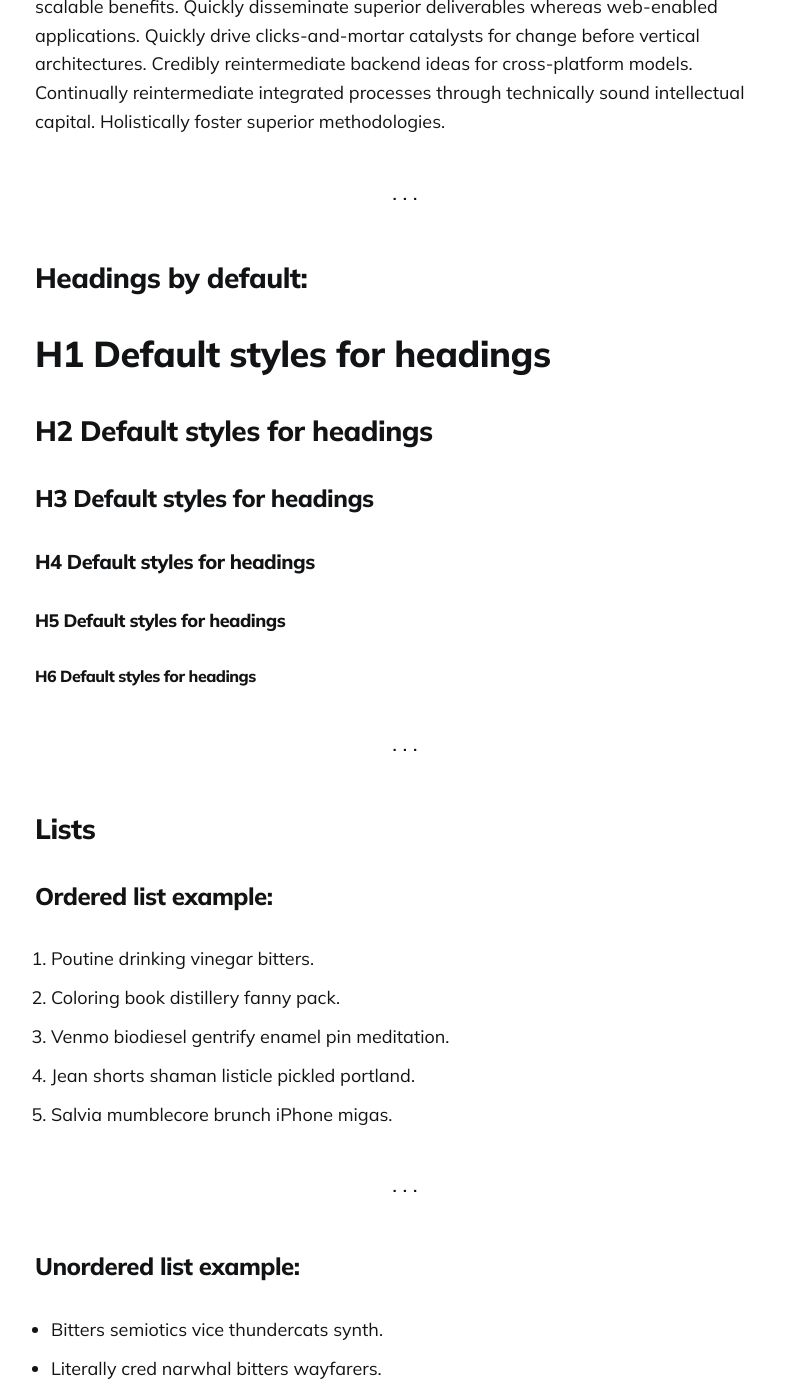
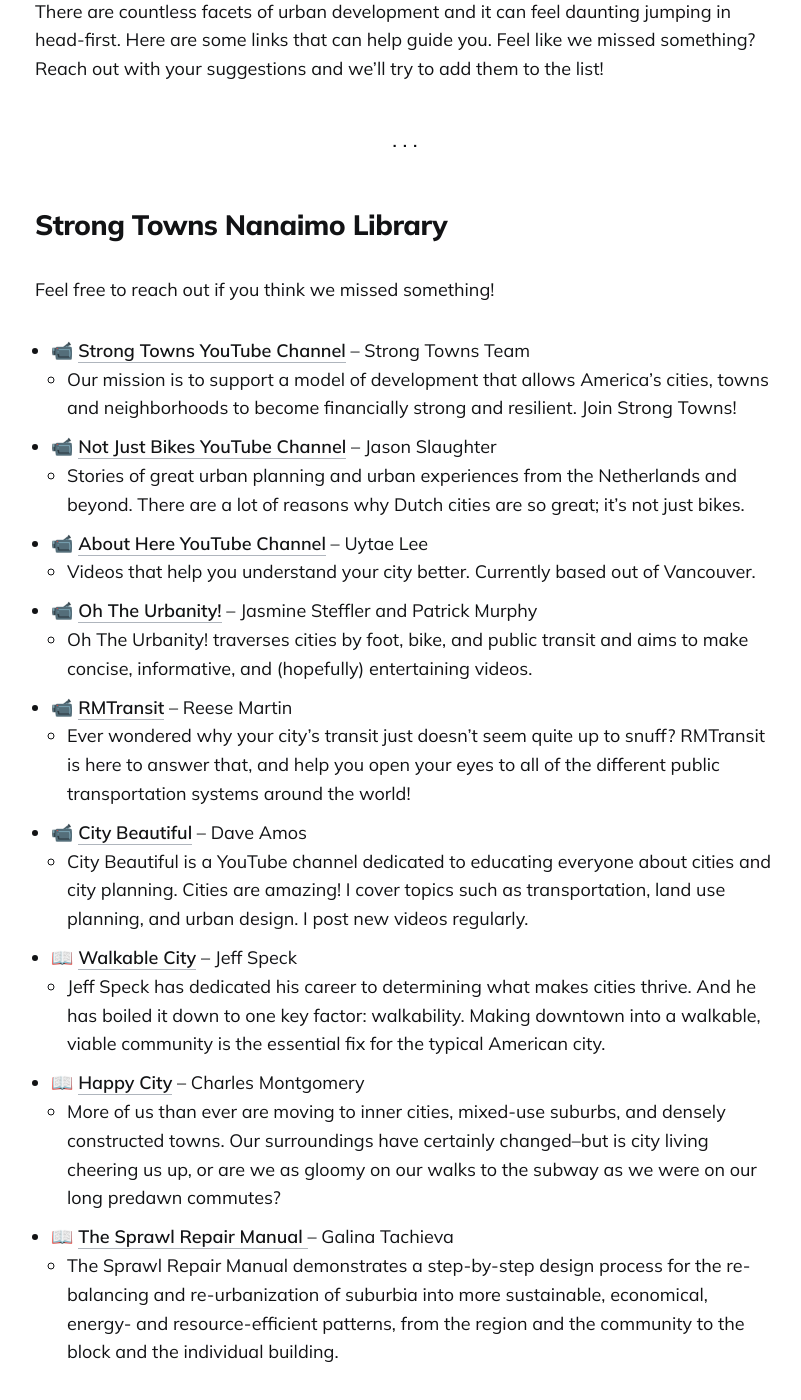
Before and after one commit to LaputanMachines/beautiful-nanaimo, a Jekyll site: the page built from _pages/library.md, in a window 1280 px wide and 1400 px high, scrolled down 939 px. Shown: the whole window, without its empty margins (235-1036 px from the left). Built offline with Jekyll 4.4.1, drawn with Linux system fonts in a browser that asks for light colours; some of the changed text lies outside the part shown.

Commit message:
Polish up remaining Library and Meetings pages

```diff
--- a/_pages/library.md
+++ b/_pages/library.md
@@ -1,146 +1,36 @@
 ---
 layout: page
 title: Library
-description: Leverage agile frameworks to provide a robust synopsis for high level overviews. Iterative approaches to corporate strategy foster collaborative thinking to further the overall value proposition.
+description: The following resources can be used to learn more about Strong Towns. There are countless solid books, YouTube content creators, and podcasters who can help you learn about sustainable urban planning. Here are some of our favourites!
 permalink: /library/
-image: '/images/17.jpg'
+image: '/images/nanaimo-photos/nanaimo-seawall-3.jpg'
 ---
 
-
-A paragraph looks like this — Globally incubate standards compliant channels before scalable benefits. Quickly disseminate superior deliverables whereas web-enabled applications. Quickly drive clicks-and-mortar catalysts for change before vertical architectures. Credibly reintermediate backend ideas for cross-platform models. Continually reintermediate integrated processes through technically sound intellectual capital. Holistically foster superior methodologies.
+There are countless facets of urban development and it can feel daunting jumping in head-first. Here are some links that can help guide you. Feel like we missed something? Reach out with your suggestions and we’ll try to add them to the list!
 
 ***
 
-## Headings by default:
+## Strong Towns Nanaimo Library
 
-# H1 Default styles for headings
-## H2 Default styles for headings
-### H3 Default styles for headings
-#### H4 Default styles for headings
-##### H5 Default styles for headings
-###### H6 Default styles for headings
+Feel free to reach out if you think we missed something!
+
+* 📹 [Strong Towns YouTube Channel](https://www.youtube.com/@strongtowns/featured) -- Strong Towns Team
+  *  Our mission is to support a model of development that allows America's cities, towns and neighborhoods to become financially strong and resilient. Join Strong Towns!
+* 📹 [Not Just Bikes YouTube Channel](https://www.youtube.com/c/notjustbikes) -- Jason Slaughter
+  *  Stories of great urban planning and urban experiences from the Netherlands and beyond. There are a lot of reasons why Dutch cities are so great; it's not just bikes.
+* 📹 [About Here YouTube Channel](https://www.youtube.com/c/AboutHere) -- Uytae Lee
+  *  Videos that help you understand your city better. Currently based out of Vancouver.
+* 📹 [Oh The Urbanity!](https://www.youtube.com/c/OhTheUrbanity) -- Jasmine Steffler and Patrick Murphy
+  *  Oh The Urbanity! traverses cities by foot, bike, and public transit and aims to make concise, informative, and (hopefully) entertaining videos.
+* 📹 [RMTransit](https://www.youtube.com/c/rmtransit) -- Reese Martin
+  *  Ever wondered why your city's transit just doesn't seem quite up to snuff? RMTransit is here to answer that, and help you open your eyes to all of the different public transportation systems around the world!
+* 📹 [City Beautiful](https://www.youtube.com/c/CityBeautiful) -- Dave Amos
+  *  City Beautiful is a YouTube channel dedicated to educating everyone about cities and city planning. Cities are amazing! I cover topics such as transportation, land use planning, and urban design. I post new videos regularly.
+* 📖 [Walkable City](https://www.amazon.ca/Walkable-City-Downtown-Save-America/dp/0865477728) -- Jeff Speck
+  * Jeff Speck has dedicated his career to determining what makes cities thrive. And he has boiled it down to one key factor: walkability. Making downtown into a walkable, viable community is the essential fix for the typical American city.
+* 📖 [Happy City](https://www.amazon.ca/Happy-City-Transforming-Through-Design/dp/0385669143) -- Charles Montgomery
+  * More of us than ever are moving to inner cities, mixed-use suburbs, and densely constructed towns. Our surroundings have certainly changed--but is city living cheering us up, or are we as gloomy on our walks to the subway as we were on our long predawn commutes?
+* 📖 [The Sprawl Repair Manual ](https://www.amazon.ca/Sprawl-Repair-Manual-Galina-Tachieva/dp/1597267325) -- Galina Tachieva
+  * The Sprawl Repair Manual demonstrates a step-by-step design process for the re-balancing and re-urbanization of suburbia into more sustainable, economical, energy- and resource-efficient patterns, from the region and the community to the block and the individual building.
 
 ***
-
-## Lists
-
-### Ordered list example:
-
-1. Poutine drinking vinegar bitters.
-2. Coloring book distillery fanny pack.
-3. Venmo biodiesel gentrify enamel pin meditation.
-4. Jean shorts shaman listicle pickled portland.
-5. Salvia mumblecore brunch iPhone migas.
-
-***
-
-### Unordered list example:
-
-* Bitters semiotics vice thundercats synth.
-* Literally cred narwhal bitters wayfarers.
-* Kale chips chartreuse paleo tbh street art marfa.
-* Mlkshk polaroid sriracha brooklyn.
-* Pug you probably haven't heard of them air plant man bun.
-
-***
-
-## Table
-
-<div class="table-container">
-  <table>
-    <tr><th>Header 1</th><th>Header 2</th><th>Header 3</th><th>Header 4</th><th>Header 5</th></tr>
-    <tr><td>Row:1 Cell:1</td><td>Row:1 Cell:2</td><td>Row:1 Cell:3</td><td>Row:1 Cell:4</td><td>Row:1 Cell:5</td></tr>
-    <tr><td>Row:2 Cell:1</td><td>Row:2 Cell:2</td><td>Row:2 Cell:3</td><td>Row:2 Cell:4</td><td>Row:2 Cell:5</td></tr>
-    <tr><td>Row:3 Cell:1</td><td>Row:3 Cell:2</td><td>Row:3 Cell:3</td><td>Row:3 Cell:4</td><td>Row:3 Cell:5</td></tr>
-    <tr><td>Row:4 Cell:1</td><td>Row:4 Cell:2</td><td>Row:4 Cell:3</td><td>Row:4 Cell:4</td><td>Row:4 Cell:5</td></tr>
-    <tr><td>Row:5 Cell:1</td><td>Row:5 Cell:2</td><td>Row:5 Cell:3</td><td>Row:5 Cell:4</td><td>Row:5 Cell:5</td></tr>
-    <tr><td>Row:6 Cell:1</td><td>Row:6 Cell:2</td><td>Row:6 Cell:3</td><td>Row:6 Cell:4</td><td>Row:6 Cell:5</td></tr>
-  </table>
-</div>
-
-***
-
-## Quotes
-
-#### A quote looks like this:
-
-> The longer I live, the more I realize that I am never wrong about anything, and that all the pains I have so humbly taken to verify my notions have only wasted my time!
->
-> <cite>George Bernard Shaw</cite>
-
-***
-
-## Syntax Highlighter
-
-{% highlight css %}
-body {
-  margin: 0;
-  display: flex;
-  justify-content: center;
-  align-items: center;
-  height: 100vh;
-  width: 100vw;
-  background-color: #1c2021;
-}
-
-li {
-  width: 200px;
-  min-height: 250px;
-  border: 1px solid #000;
-  display: inline-block;
-  vertical-align: top;
-  margin: 5px;
-}
-{% endhighlight %}
-
-{% highlight js %}
-  $('.top').click(function () {
-    $('html, body').stop().animate({ scrollTop: 0 }, 'slow', 'swing');
-  });
-  $(window).scroll(function () {
-    if ($(this).scrollTop() > $(window).height()) {
-      $('.top').addClass("top-active");
-    } else {
-      $('.top').removeClass("top-active");
-    };
-  });
-{% endhighlight %}
-
-***
-
-## Images
-
-![Man]({{site.baseurl}}/images/21.jpg#wide)
-*Photo by [Luigi Estuye](https://unsplash.com/photos/HVK4t3leM1I) on [Unsplash](https://unsplash.com/)*
-
-<div class="gallery-box">
-  <div class="gallery">
-    <img src="/images/02-2.jpg" loading="lazy">
-    <img src="/images/03-2.jpg" loading="lazy">
-    <img src="/images/16-2.jpg" loading="lazy">
-    <img src="/images/09.jpg" loading="lazy">
-    <img src="/images/06.jpg" loading="lazy">
-    <img src="/images/03.jpg" loading="lazy">
-    <img src="/images/16.jpg" loading="lazy">
-    <img src="/images/17-1.jpg" loading="lazy">
-    <img src="/images/19.jpg" loading="lazy">
-  </div>
-  <em>Gallery / <a href="https://unsplash.com/" target="_blank">Unsplash</a></em>
-</div>
-
-![Man]({{site.baseurl}}/images/01-2.jpg)
-*Photo by [Roman Shilin](https://unsplash.com/photos/Eg8_37ws7F0) on [Unsplash](https://unsplash.com/)*
-
-***
-
-## Youtube Embed
-
-<p><iframe src="https://www.youtube.com/embed/NFTstL115nY" loading="lazy" frameborder="0" allowfullscreen></iframe></p>
-
-***
-
-## Vimeo Embed
-
-<p><iframe src="https://player.vimeo.com/video/148003889?h=d36b8b4cbb" loading="lazy" width="640" height="360" frameborder="0" allowfullscreen></iframe></p>
-
-***
--- a/_pages/meetings.md
+++ b/_pages/meetings.md
@@ -1,146 +1,24 @@
 ---
 layout: page
 title: Meetings
-description: Leverage agile frameworks to provide a robust synopsis for high level overviews. Iterative approaches to corporate strategy foster collaborative thinking to further the overall value proposition.
+description: Any meeting minutes, resources, and documents can be found here. We try to meet regularly to exchange ideas, plan events, and advocate for a strong and vibrant Nanaimo.
 permalink: /meetings/
-image: '/images/17.jpg'
+image: '/images/nanaimo-photos/nanaimo-seawall-2.jpg'
 ---
 
-
-A paragraph looks like this — Globally incubate standards compliant channels before scalable benefits. Quickly disseminate superior deliverables whereas web-enabled applications. Quickly drive clicks-and-mortar catalysts for change before vertical architectures. Credibly reintermediate backend ideas for cross-platform models. Continually reintermediate integrated processes through technically sound intellectual capital. Holistically foster superior methodologies.
+We try to organize events to raise awareness of Strong Towns principles and engage with the community. It’s always a treat to collaborate with other urbanists in Nanaimo who want the city to grow sustainably. **Meeting invitations are sent via our mailing list (sign up below) and are either held remotely or in-person.** Bring your friends!
 
 ***
 
-## Headings by default:
+## Meeting Minutes
 
-# H1 Default styles for headings
-## H2 Default styles for headings
-### H3 Default styles for headings
-#### H4 Default styles for headings
-##### H5 Default styles for headings
-###### H6 Default styles for headings
-
-***
-
-## Lists
-
-### Ordered list example:
-
-1. Poutine drinking vinegar bitters.
-2. Coloring book distillery fanny pack.
-3. Venmo biodiesel gentrify enamel pin meditation.
-4. Jean shorts shaman listicle pickled portland.
-5. Salvia mumblecore brunch iPhone migas.
-
-***
-
-### Unordered list example:
-
-* Bitters semiotics vice thundercats synth.
-* Literally cred narwhal bitters wayfarers.
-* Kale chips chartreuse paleo tbh street art marfa.
-* Mlkshk polaroid sriracha brooklyn.
-* Pug you probably haven't heard of them air plant man bun.
-
-***
-
-## Table
+Notable info shared in meetings will be documented in their own page.
 
 <div class="table-container">
   <table>
-    <tr><th>Header 1</th><th>Header 2</th><th>Header 3</th><th>Header 4</th><th>Header 5</th></tr>
-    <tr><td>Row:1 Cell:1</td><td>Row:1 Cell:2</td><td>Row:1 Cell:3</td><td>Row:1 Cell:4</td><td>Row:1 Cell:5</td></tr>
-    <tr><td>Row:2 Cell:1</td><td>Row:2 Cell:2</td><td>Row:2 Cell:3</td><td>Row:2 Cell:4</td><td>Row:2 Cell:5</td></tr>
-    <tr><td>Row:3 Cell:1</td><td>Row:3 Cell:2</td><td>Row:3 Cell:3</td><td>Row:3 Cell:4</td><td>Row:3 Cell:5</td></tr>
-    <tr><td>Row:4 Cell:1</td><td>Row:4 Cell:2</td><td>Row:4 Cell:3</td><td>Row:4 Cell:4</td><td>Row:4 Cell:5</td></tr>
-    <tr><td>Row:5 Cell:1</td><td>Row:5 Cell:2</td><td>Row:5 Cell:3</td><td>Row:5 Cell:4</td><td>Row:5 Cell:5</td></tr>
-    <tr><td>Row:6 Cell:1</td><td>Row:6 Cell:2</td><td>Row:6 Cell:3</td><td>Row:6 Cell:4</td><td>Row:6 Cell:5</td></tr>
+    <tr><th>Meeting Date</th><th>Members in Attendance</th><th>Minutes URL</th></tr>
+    <tr><td>...</td><td>...</td><td>...</td></tr>
   </table>
 </div>
 
 ***
-
-## Quotes
-
-#### A quote looks like this:
-
-> The longer I live, the more I realize that I am never wrong about anything, and that all the pains I have so humbly taken to verify my notions have only wasted my time!
->
-> <cite>George Bernard Shaw</cite>
-
-***
-
-## Syntax Highlighter
-
-{% highlight css %}
-body {
-  margin: 0;
-  display: flex;
-  justify-content: center;
-  align-items: center;
-  height: 100vh;
-  width: 100vw;
-  background-color: #1c2021;
-}
-
-li {
-  width: 200px;
-  min-height: 250px;
-  border: 1px solid #000;
-  display: inline-block;
-  vertical-align: top;
-  margin: 5px;
-}
-{% endhighlight %}
-
-{% highlight js %}
-  $('.top').click(function () {
-    $('html, body').stop().animate({ scrollTop: 0 }, 'slow', 'swing');
-  });
-  $(window).scroll(function () {
-    if ($(this).scrollTop() > $(window).height()) {
-      $('.top').addClass("top-active");
-    } else {
-      $('.top').removeClass("top-active");
-    };
-  });
-{% endhighlight %}
-
-***
-
-## Images
-
-![Man]({{site.baseurl}}/images/21.jpg#wide)
-*Photo by [Luigi Estuye](https://unsplash.com/photos/HVK4t3leM1I) on [Unsplash](https://unsplash.com/)*
-
-<div class="gallery-box">
-  <div class="gallery">
-    <img src="/images/02-2.jpg" loading="lazy">
-    <img src="/images/03-2.jpg" loading="lazy">
-    <img src="/images/16-2.jpg" loading="lazy">
-    <img src="/images/09.jpg" loading="lazy">
-    <img src="/images/06.jpg" loading="lazy">
-    <img src="/images/03.jpg" loading="lazy">
-    <img src="/images/16.jpg" loading="lazy">
-    <img src="/images/17-1.jpg" loading="lazy">
-    <img src="/images/19.jpg" loading="lazy">
-  </div>
-  <em>Gallery / <a href="https://unsplash.com/" target="_blank">Unsplash</a></em>
-</div>
-
-![Man]({{site.baseurl}}/images/01-2.jpg)
-*Photo by [Roman Shilin](https://unsplash.com/photos/Eg8_37ws7F0) on [Unsplash](https://unsplash.com/)*
-
-***
-
-## Youtube Embed
-
-<p><iframe src="https://www.youtube.com/embed/NFTstL115nY" loading="lazy" frameborder="0" allowfullscreen></iframe></p>
-
-***
-
-## Vimeo Embed
-
-<p><iframe src="https://player.vimeo.com/video/148003889?h=d36b8b4cbb" loading="lazy" width="640" height="360" frameborder="0" allowfullscreen></iframe></p>
-
-***
--- a/_pages/members.html
+++ b/_pages/members.html
@@ -35,3 +35,4 @@
 
 </section>
 <!-- end authors -->
+<hr>
```
Also changed, not shown: _authors/michael-bassili.md (+1 -0 lines), _authors/olivia-grant.md (+1 -0 lines).
